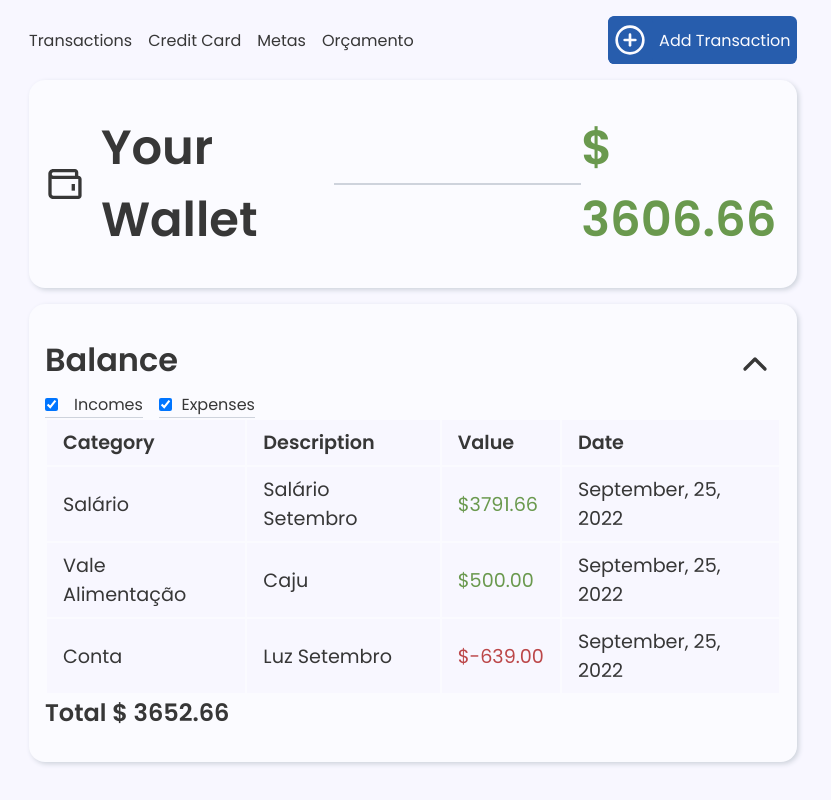
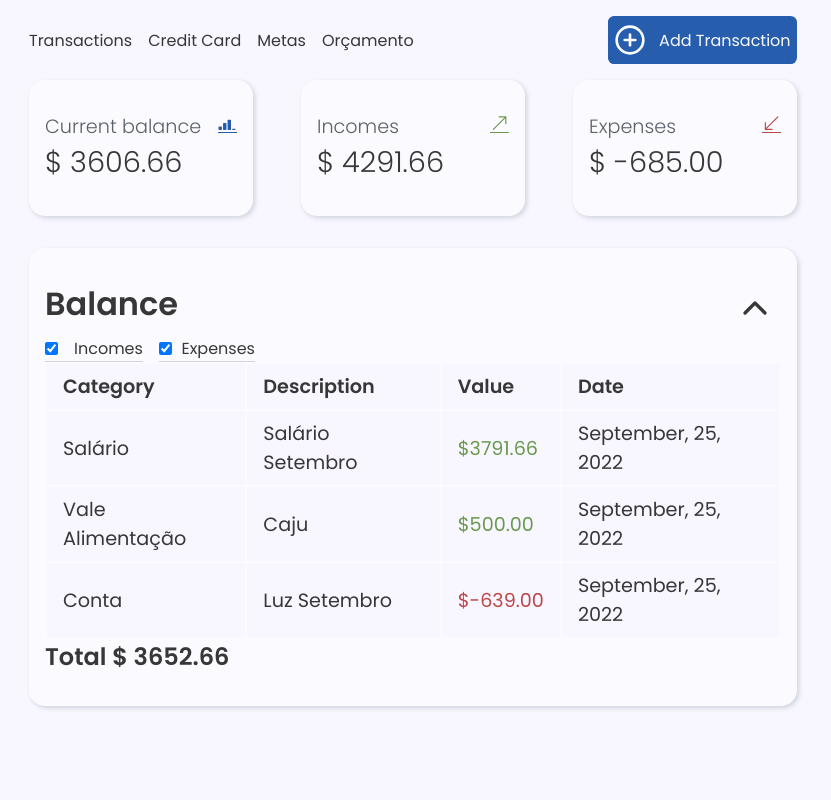
Before and after one commit to anasofiamelo/finances-app, a React (Create React App) app: page /transactions in a window 1280 px wide. Shown: the whole page, without its empty margins (227-1058 px from the left). Built offline with nearby package versions, Linux system fonts and the light colour scheme.

Commit message:
changing all balance component, changing first page layout and more dummy data to add transaction form

```diff
--- a/src/App.jsx
+++ b/src/App.jsx
@@ -1,32 +1,11 @@
 import { Route, Routes } from "react-router-dom";
-import { useTransactions } from "./context/finances.context";
-import { Balance, Navbar, Goals, CreditCard, Container } from "./components";
+import { Balance, Navbar, Goals, CreditCard } from "./components";
 import { CreditCardPage } from "./pages";
-import { BiWallet } from "react-icons/bi";
 
 function App() {
-  const { totalBalance } = useTransactions();
   return (
     <>
       <Navbar />
-      <Container>
-        <h3>
-          <div className="row wallet">
-            <span className="row">
-              <BiWallet style={{ marginRight: "1rem" }} />
-              Your Wallet
-            </span>
-            <span className="line" />
-            <span
-              style={{
-                color: `${totalBalance > 0 ? "var(--green)" : "var(--red)"}`,
-              }}
-            >
-              $ {totalBalance}
-            </span>
-          </div>
-        </h3>
-      </Container>
       <Routes>
         <Route path="/transactions" element={<Balance />} />
         <Route path="/credit-card" element={<CreditCardPage />} />
--- a/src/components/AddTransaction.jsx
+++ b/src/components/AddTransaction.jsx
@@ -1,5 +1,5 @@
 import { useState } from "react";
-import { Modal, Input, Button, Select } from "../components";
+import { Modal, Input, Select } from "../components";
 import { useTransactions } from "../context/finances.context";
 import {
   BsFillCalculatorFill,
@@ -34,6 +34,7 @@ const AddTransaction = (props) => {
   };
 
   const submitAddTransactionFormHandler = (event) => {
+    console.log("clikei");
     event.preventDefault();
     const value =
       props.transactionType === "Income"
@@ -99,7 +100,8 @@ const AddTransaction = (props) => {
           type="date"
         />
 
-        <Button
+        <button
+          type="submit"
           style={{
             float: "right",
             backgroundColor:
@@ -107,10 +109,13 @@ const AddTransaction = (props) => {
                 ? "var(--green)"
                 : "var(--red)",
           }}
-          type="submit"
-          buttonText={`Add ${props.transactionType}`}
-          buttonIcon={<BsFillPlusCircleFill className="button-icon" />}
-        />
+        >
+          <BsFillPlusCircleFill
+            style={{ marginRight: "1rem" }}
+            className="button-icon"
+          />
+          Add {props.transactionType}
+        </button>
       </form>
     </Modal>
   );
--- a/src/components/Balance.jsx
+++ b/src/components/Balance.jsx
@@ -1,15 +1,72 @@
-import { Transaction } from ".";
+import { Transaction, Container } from "../components";
 import { useTransactions } from "../context/finances.context";
+import { BsReception3, BsArrowUpRight, BsArrowDownLeft } from "react-icons/bs";
 
 const Balance = () => {
-  const { transactions } = useTransactions();
+  const { transactions, totalBalance, totalIncomes, totalExpenses } =
+    useTransactions();
 
   return (
-    <Transaction
-      balanceType="Balance"
-      transactions={transactions}
-      balanceThead={["Category", "Description", "Value", "Date"]}
-    />
+    <>
+      <div className="balance_grid">
+        <Container>
+          <div className="column">
+            <h3 className="subtitle space-between">
+              Current balance
+              <span>
+                <BsReception3
+                  style={{
+                    borderBottom: "1px solid var(--blue)",
+                    color: "var(--blue)",
+                  }}
+                />
+              </span>
+            </h3>
+            <h2 className="subtitle">$ {totalBalance}</h2>
+          </div>
+        </Container>
+
+        <Container>
+          <div className="column">
+            <h3 className="subtitle space-between">
+              Incomes
+              <span>
+                <BsArrowUpRight
+                  style={{
+                    borderBottom: "1px solid var(--green)",
+                    color: "var(--green)",
+                  }}
+                />
+              </span>
+            </h3>
+            <h2 className="subtitle">$ {totalIncomes}</h2>
+          </div>
+        </Container>
+
+        <Container>
+          <div className="column">
+            <h3 className="subtitle space-between">
+              Expenses
+              <span>
+                <BsArrowDownLeft
+                  style={{
+                    borderBottom: "1px solid var(--red)",
+                    color: "var(--red)",
+                  }}
+                />
+              </span>
+            </h3>
+            <h2 className="subtitle">$ {totalExpenses}</h2>
+          </div>
+        </Container>
+      </div>
+
+      <Transaction
+        balanceType="Balance"
+        transactions={transactions}
+        balanceThead={["Category", "Description", "Value", "Date"]}
+      />
+    </>
   );
 };
 
--- a/src/components/ui/Button.jsx
+++ b/src/components/ui/Button.jsx
@@ -9,6 +9,7 @@ const Button = (props) => {
         style={props.style}
         className="button_animated"
         onClick={props.onClick}
+        type={props.type || "button"}
       >
         {props.buttonIcon}
       </button>
--- a/src/context/finances.context.js
+++ b/src/context/finances.context.js
@@ -7,22 +7,35 @@ import {
 } from "react";
 import { finances } from "../utils";
 
+function sumValues(array) {
+  return array.reduce((prev, current) => prev + current.value, 0);
+}
+
 const TransactionsContext = createContext({});
 
 export const TransactionsContextProvider = (props) => {
   const [transactions, setTransactions] = useState(finances);
   const [totalBalance, setTotalBalance] = useState();
+  const [totalIncomes, setTotalIncomes] = useState();
+  const [totalExpenses, setTotalExpenses] = useState();
 
-  const incomes = transactions.filter((transaction) => transaction < 0);
-  const expenses = transactions.filter((transaction) => transaction > 0);
+  const incomes = transactions.filter((transaction) => transaction.value > 0);
+  const expenses = transactions.filter((transaction) => transaction.value < 0);
 
   const updateTotalBalanceHandler = useCallback(() => {
-    const total = transactions.reduce(
-      (prev, current) => prev + current.value,
-      0
-    );
+    const total = sumValues(transactions);
     setTotalBalance(total.toFixed(2));
   }, [transactions]);
+
+  const updateTotalIncomesHandler = useCallback(() => {
+    const total = sumValues(incomes);
+    setTotalIncomes(total.toFixed(2));
+  }, [incomes]);
+
+  const updateTotalExpensesHandler = useCallback(() => {
+    const total = sumValues(expenses);
+    setTotalExpenses(total.toFixed(2));
+  }, [expenses]);
 
   function addTransactionHandler(transaction) {
     setTransactions((prev) => [...prev, transaction]);
@@ -30,13 +43,22 @@ export const TransactionsContextProvider = (props) => {
 
   useEffect(() => {
     updateTotalBalanceHandler();
-  }, [transactions, updateTotalBalanceHandler]);
+    updateTotalIncomesHandler();
+    updateTotalExpensesHandler();
+  }, [
+    transactions,
+    updateTotalBalanceHandler,
+    updateTotalIncomesHandler,
+    updateTotalExpensesHandler,
+  ]);
 
   return (
     <TransactionsContext.Provider
       value={{
         transactions,
         totalBalance,
+        totalIncomes,
+        totalExpenses,
         incomes,
         expenses,
         addTransactionHandler,
--- a/src/index.css
+++ b/src/index.css
@@ -118,11 +118,15 @@ input:focus {
   gap: 1rem;
   grid-template-columns: 70% 28.5%;
 }
+.balance_grid {
+  display: grid;
+  gap: 3rem;
+  grid-template-columns: 1fr 1fr 1fr;
+}
 .form-group {
   display: flex;
   align-items: center;
   border-bottom: 1px solid var(--light-grey);
-  /* box-shadow: 0px 1px 3px rgba(0, 0, 0, 0.3); */
 }
 .input-icon {
   opacity: 0.6;
@@ -133,3 +137,13 @@ input:focus {
 .button-icon {
   font-size: 1.5rem;
 }
+.subtitle {
+  color: var(--grey);
+  font-weight: 300;
+  font-size: 1.2rem;
+  width: 100%;
+}
+h2.subtitle {
+  font-size: 1.8rem;
+  color: var(--dark);
+}
--- a/src/utils/Transactions/typeofIncomes.js
+++ b/src/utils/Transactions/typeofIncomes.js
@@ -1,7 +1,17 @@
+import {
+  BsHouse,
+  BsShieldPlus,
+  BsTools,
+  BsPhone,
+  BsFillBagFill,
+  BsShop,
+} from "react-icons/bs";
+
 const typeofIncomes = [
-  { category: "", icon: "" },
-  { category: "", icon: "" },
-  { category: "", icon: "" },
+  { value: "Salary", label: <BsHouse /> },
+  { value: "Commission", label: <BsShieldPlus /> },
+  { value: "Investment", label: <BsTools /> },
+  { value: "Gift", label: <BsPhone /> },
 ];
 
 export default typeofIncomes;
```
